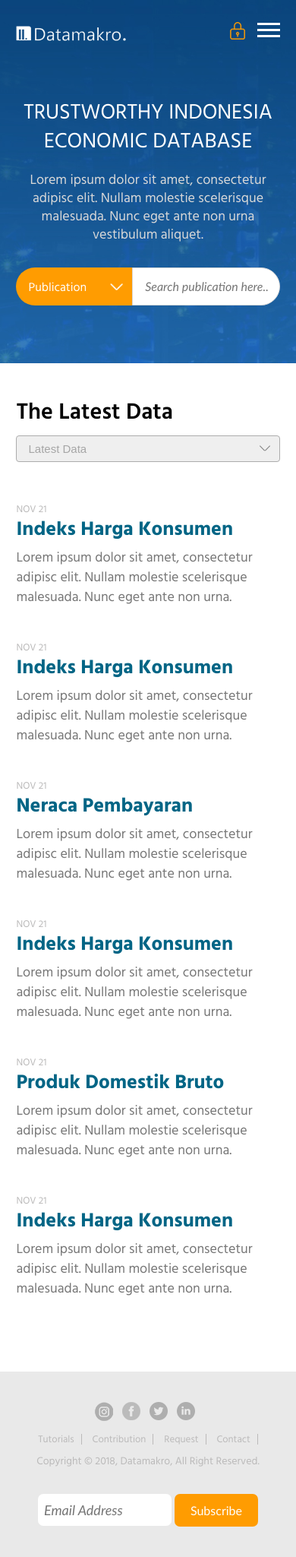
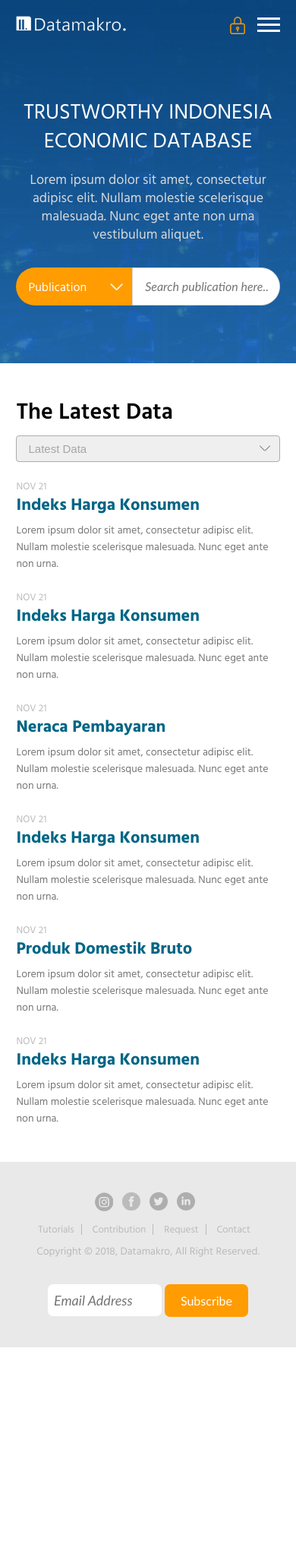
Before and after one commit to rahadianmf/datamakro-fe, a PHP site: page / in a window 390 px wide. Shown: the whole page at 76% size. After the commit the page ends 1773 px from the top, so only its background shows below. Run offline with PHP 8.4, Linux system fonts and the light colour scheme; some libraries are stand-ins or nearby versions; some web fonts are replaced.

Commit message:
latest update

```diff
--- a/categories.php
+++ b/categories.php
@@ -147,7 +147,7 @@
 							<div class="head-cat"><span class = "plus-min min"></span>CPI Lorem Ipsum</div>
 							<div class="content-cat">
 								<div class="db table">
-									<table>
+									<table class = "table-cat">
 										<thead>
 											<tr>
 												<th><input id = "checkAll" class = "big" type = "checkbox" name = "" /></th>
--- a/css/style.css
+++ b/css/style.css
@@ -1989,6 +1993,8 @@ table {
         padding-right: 10px; }
       footer .f-menu a::after {
         top: 3px; }
+      footer .f-menu a:last-child::after {
+        display: none; }
   footer .f-newsletter {
     text-align: center; }
   footer .f-socmed {
@@ -2001,10 +2007,13 @@ table {
     footer .right p {
       display: none; }
     footer .right input {
-      width: 176px !important; }
+      width: 150px !important; }
 
   header {
-    z-index: 4 !important; }
+    z-index: 4 !important;
+    padding: 15px 0px; }
+    header .h-logo {
+      padding-top: 6px; }
       header .h-logo img {
         height: 20px; }
     header .h-left {
@@ -2040,11 +2049,13 @@ table {
         width: 100%;
         left: 0%;
         padding: 0px 0px;
-        top: 84px;
+        top: 64px;
         background: #fff; }
     header .h-right-mobile {
       display: inline-block;
-      width: 50%; }
+      width: 50%;
+      position: relative;
+      top: 3px; }
     header .h-search {
       margin-top: 130px;
       padding-bottom: 30px; }
@@ -2202,7 +2215,7 @@ table {
     padding: 0px 0px; }
 
   .content.c-home {
-    padding: 50px 0px; }
+    padding: 50px 0px 20px; }
   .content.c-standard {
     padding: 130px 0px 60px; }
   .content.thankyou .ch-title.big, .content.thankyou .search-list a.big.search-title, .search-list .content.thankyou a.big.search-title {
@@ -2219,9 +2232,13 @@ table {
     font-size: 90px !important;
     line-height: 70px !important; }
 
+  .data-home .dh-list {
+    padding-bottom: 10px; }
     .data-home .dh-list p {
-    font-size: 18px !important;
-    line-height: 26px !important; }
+      font-size: 14px !important;
+      line-height: 22px !important; }
+    .data-home .dh-list .dhl-title {
+      font-size: 22px; }
 
   .data-list .list {
     padding: 30px 0px 10px;
@@ -2256,10 +2273,25 @@ table {
   .filter2-container input, .filter2-container select {
     width: 100%; }
 
+  .filter-home {
+    padding-bottom: 10px; }
     .filter-home .fh-list {
       display: none !important; }
     .filter-home .fh-list-mobile {
       display: block; }
+
+  .fixed-download {
+    right: 0px;
+    bottom: 0px; }
+
+  .g-recaptcha {
+    -ms-transform: scale(0.85);
+    /* IE 9 */
+    -webkit-transform: scale(0.85);
+    /* Chrome, Safari, Opera */
+    transform: scale(0.85);
+    position: relative;
+    left: -8%; }
 
   .pagination {
     text-align: center; }
--- a/sass/style.scss
+++ b/sass/style.scss
@@ -2,11 +2,11 @@
 @import url('https://fonts.googleapis.com/css?family=Hind:400,500,600,700');
 
 * { @include boxSizing(border-box); }
-aside , article { padding-top: 33px; display: inline-block; margin: 0px 0px; }
-aside { width: 239px; padding-right: 30px; vertical-align: top; background-image: url('../img/material/bgaside.png'); background-position: right top; background-repeat: no-repeat;
+aside , article { display: inline-block; margin: 0px 0px; }
+aside { padding-top: 38px; width: 239px; padding-right: 30px; vertical-align: top; background-image: url('../img/material/bgaside.png'); background-position: right top; background-repeat: no-repeat;
 	b { @extend .b-link; }
 }
-article { width: 925px; padding-left: 30px; }
+article { padding-top: 33px; width: 925px; padding-left: 30px; }
 button, input { font-family: calibri, sans-serif; }
 footer { background: $gray2; padding: 40px 0px;
 	.f-copy { color: $gray; font-size: 14px; }
@@ -439,8 +439,8 @@ table { width: 100%;
 	&.hidden { opacity: 0; }
 }
 .popup { display: none; overflow-y: scroll; z-index: 10; position: fixed; top: 0; left: 0; right: 0; bottom: 0; background: rgba(0,0,0,0.6);
-	.pop-close { cursor: pointer; width: 20px; height: 20px; top: 30px; right: 30px; position: absolute;
-		&::before , &::after { width:1px; height: 20px; background: $gray3; content: ""; position: absolute; }
+	.pop-close { background-color: $orange; cursor: pointer; width: 36px; height: 36px; top: 0px; right: 0px; position: absolute;
+		&::before , &::after { left: 18px; top: 7px; width:1px; height: 20px; background: $white; content: ""; position: absolute; }
 		&::before { @include rotate(45deg); }
 		&::after { @include rotate(-45deg); }
 	}
--- a/sass/style320.scss
+++ b/sass/style320.scss
@@ -9,6 +9,9 @@ footer {
 			    padding-right: 10px;
 			}
 			&::after { top: 3px; }
+			&:last-child {
+				&::after { display: none; }
+			}
 		}
 	}
 	.f-newsletter { text-align: center; }
@@ -16,11 +19,11 @@ footer {
 	.left , .right { float: none; }
 	.right { display: block; margin-top: 35px;
 		p { display: none; }
-		input { width: 176px !important; }
+		input { width: 150px !important; }
 	}
 }
-header { z-index: 4 !important;
-	.h-logo {
+header { z-index: 4 !important; padding: 15px 0px;
+	.h-logo { padding-top: 6px;
 		img { height: 20px; }
 	}
 	.h-left { width: 50%; }
@@ -32,9 +35,9 @@ header { z-index: 4 !important;
 		}
 	}
 	.h-right { display: none; @include transition(all .2s ease-out);
-		&.active { display: block; position: absolute; width: 100%; left: 0%; padding: 0px 0px; top: 84px; background: #fff; }
+		&.active { display: block; position: absolute; width: 100%; left: 0%; padding: 0px 0px; top: 64px; background: #fff; }
 	}
-	.h-right-mobile { display: inline-block; width: 50%; }
+	.h-right-mobile { display: inline-block; width: 50%; position: relative; top: 3px; }
 	.h-search { margin-top: 130px; padding-bottom: 30px;
 		input { width: 100%; padding-left: 25px; border-bottom: 1px solid #bda5a5; color: #080808;
 			&:focus { border-bottom: 1px solid #bda5a5 !important; }
@@ -44,6 +47,7 @@ header { z-index: 4 !important;
 }
 input {
 	&.search { font-size: 15px; padding: 8px 50px 8px 15px; }
+	&.big { top: 0px; }
 }
 select { font-size: 15px; padding: 8px 50px 8px 15px; }
 .about-list {
@@ -105,13 +109,13 @@ table {
 }
 .btn.long { padding: 10px 100px !important; margin: 0 auto !important; }
 .cat {
-	.content-cat { width: 100%; overflow: scroll; padding: 0px 0px 0px 25px !important; }
+	.content-cat { width: 100%; overflow: scroll; padding: 0px 0px 0px 0px !important; }
 }
 .ch-title.big, .search-list b.big { font-size: 26px !important; line-height: 36px !important; }
 .chart { height: 350px; }
 .chart-mobile { padding: 0px 0px; }
 .content {
-	&.c-home { padding: 50px 0px; }
+	&.c-home { padding: 50px 0px 20px; }
 	&.c-standard { padding: 130px 0px 60px; }
 	&.thankyou {
 		.ch-title.big { font-size: 32px !important; line-height: 40px !important; margin-bottom: 0px !important; }
@@ -126,8 +130,9 @@ table {
 	}
 }
 .data-home {
-	.dh-list {
-		p { font-size: 18px !important; line-height: 26px !important; }
+	.dh-list { padding-bottom: 10px;
+		p { font-size: 14px !important; line-height: 22px !important; }
+		.dhl-title { font-size: 22px; }
 	}
 }
 .data-list {
@@ -148,10 +153,12 @@ table {
 	.form-group { float: none; width: 100%; padding: 8px 0px; }
 	input , select { width: 100%; }
 }
-.filter-home {
+.filter-home { padding-bottom: 10px;
 	.fh-list { display: none !important; }
 	.fh-list-mobile { display: block; }
 }
+.fixed-download { right: 0px; bottom: 0px; }
+.g-recaptcha { @include transform(scale(0.85)); position: relative; left: -8%; }
 .pagination { text-align: center;
 	ul {
 		li { font-size: 16px; padding-left: 11px;
@@ -186,10 +193,20 @@ table {
 }
 .search-list {
 	b , p , span { display: block; }
-	a { right: 0px; margin-bottom: 15px; position: relative; display: inline-block; top: 0px; @include transform(translateY(0%)); margin-top: 20px; }
+	a { right: 0px; margin-bottom: 8px; position: relative; display: inline-block; top: 0px; @include transform(translateY(0%)); margin-top: 20px;
+		&.bbor { position: relative; display: inline-block; @include transform(translateY(0%)); top: 0%; right: 0px; resize: none; }
+	}
 }
 .search-filter { margin-top: 20px;
 	.search-ico { top: 47% !important; @include transform(translateY(-47% !important)); }
+}
+.table-cat { margin-top: 15px;
+	tr { position: relative; display: block;
+		td { border-bottom: 0px solid transparent; padding: 15px 15px 0px 40px;
+			&:first-child { position: absolute; top: 0px; left: 10px !important; padding-left: 0px; top: 5px; }
+		}
+		&:nth-child(odd) { background-color: #fafafa; }
+	}
 }
 .video-container { margin: 30px 0px 0px; }
 .wrapper, .wrapper.type-2 { width: 89% !important; }
--- a/search-result.php
+++ b/search-result.php
@@ -174,6 +174,7 @@
 			</div>
 			<br/>
 			<br/>
+			<div class="b-gray5">
 				<div class="box">
 					<b class = "c-blue ch-title">Produk Domestik Bruto Atas Harga Konstan</b>
 				</div>
@@ -201,8 +202,10 @@
 						<a class = "btn bbor" href=""><span class = "splus"></span> Add Watchlist</a>
 					</div>
 				</div>
+			</div>
 			<br/>
 			<br/>
+			<div class="b-gray5">
 				<div class="box">
 					<b class = "c-blue ch-title">Produk Domestik Bruto Atas Harga Konstan</b>
 				</div>
@@ -230,6 +233,7 @@
 						<a class = "btn bbor" href=""><span class = "splus"></span> Add Watchlist</a>
 					</div>
 				</div>
+			</div>
 		</article>
 	</div>
 </section>
```
Also changed, not shown: other parts of css/style.css (+42 -8 lines), css/style320.css (+65 -9 lines), 2 other files. Lines whose indentation alone changed are shown as unchanged.
